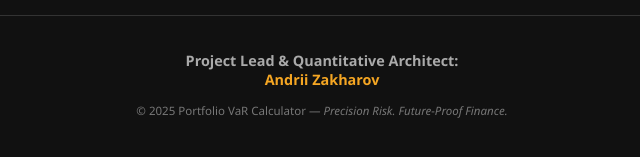
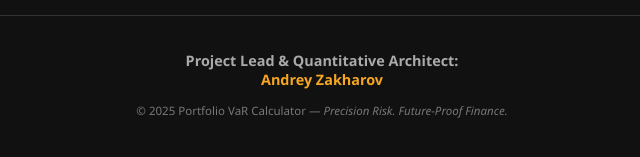
Before and after one commit to and86rey/portfolio-var-calculator, a plain HTML site: page index.html in a window 1280 px wide. Shown: the part 1190-1347 px from the top of the page, 318-958 px from the left. Drawn offline with nearby package versions, Linux system fonts and the light colour scheme.

Commit message:
Update index.html

```diff
--- a/index.html
+++ b/index.html
@@ -91,7 +91,7 @@
     <p>
       <strong>Project Lead & Quantitative Architect:</strong><br>
       <a href="https://www.linkedin.com/in/zakharovaa/" target="_blank">
-        Andrii Zakharov
+        Andrey Zakharov
       </a>
     </p>
     <p style="margin-top: 8px; font-size: 0.8em; color: #777;">
```
